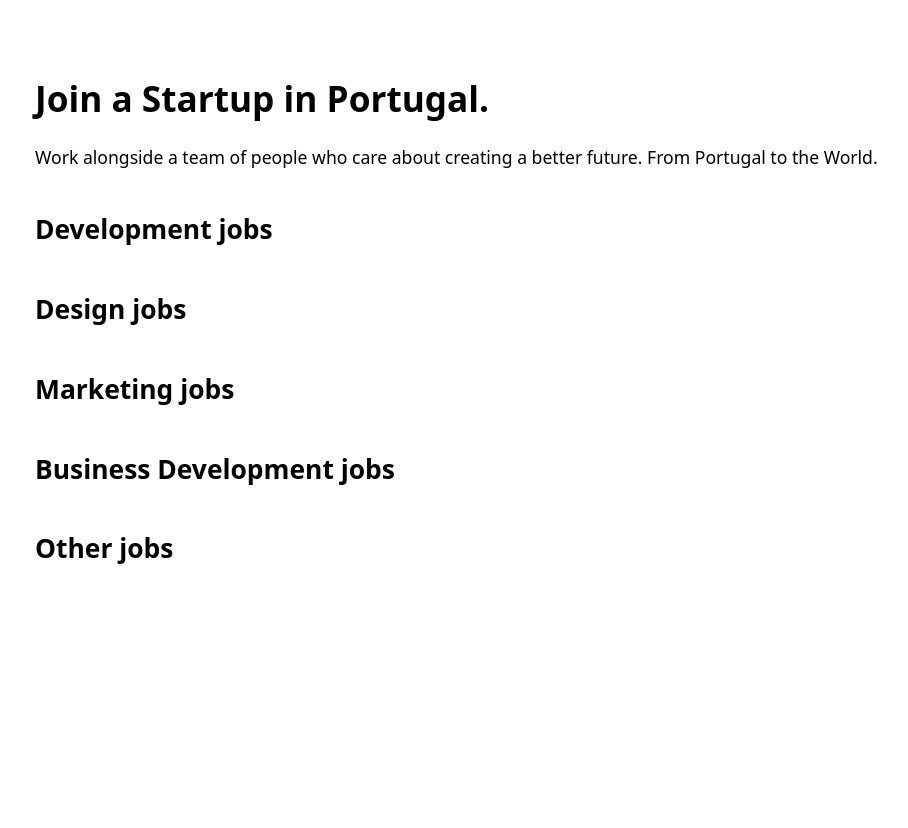
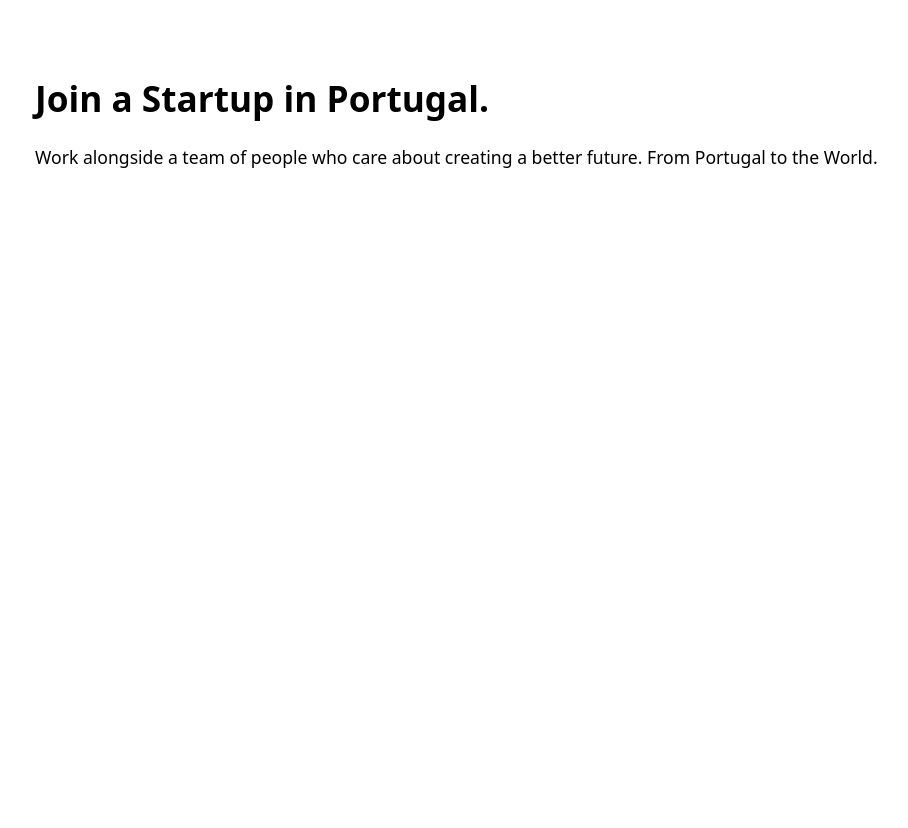
Before and after one commit to outono-org/fuzzboard.com, a Flask app: page / in a window 1280 px wide. Shown: the part 56-884 px from the top of the page, without its empty margins (155-1063 px from the left). After the commit the page ends 224 px from the top, so only its background shows below. Run offline with Flask 2, Linux system fonts and the light colour scheme; the visitor is signed in with stand-in values (Sample User, id 1); a database or web service that is not in the repository returns one stand-in record (values such as "Sample title").

Commit message:
Updated home view so categories without active entries dont show up

```diff
--- a/application/templates/home.html
+++ b/application/templates/home.html
@@ -14,7 +14,10 @@
 
         <!-- For em todas as categorias em vez de fazer o for em todos jobs. -->
 
-        <a class="category-header" href={{ url_for('main.category', category='development') }}><h2>Development jobs</h2></a>
+        {% if jobs|selectattr('category', 'equalto', 'development') |list|length %}
+        <a class="category-header" href="{{ url_for('main.category', category='development') }}"><h2>Development jobs</h2></a>
+        {% endif %}
+
         {% for job in jobs %}
             {% if job.category == "development" %}
                 <a href={{ job.url }} target="_blank">
@@ -33,8 +36,10 @@
             {% endif %}
         {% endfor %}
 
+        {% if jobs|selectattr('category', 'equalto', 'design') |list|length %}
+        <a class="category-header" href="{{ url_for('main.category', category='design') }}"><h2>Design jobs</h2></a>
+        {% endif %}
 
-        <a class="category-header" href={{ url_for('main.category', category='design') }}><h2>Design jobs</h2></a>
         {% for job in jobs %}
             {% if job.category == "design" %}
                 <a href={{ job.url }} target="_blank">
@@ -53,7 +58,10 @@
             {% endif %}
         {% endfor %}
 
-        <a class="category-header" href={{ url_for('main.category', category='marketing') }}><h2>Marketing jobs</h2></a>
+        {% if jobs|selectattr('category', 'equalto', 'marketing') |list|length %}
+            <a class="category-header" href="{{ url_for('main.category', category='marketing') }}"><h2>Marketing jobs</h2></a>
+        {% endif %}
+
         {% for job in jobs %}
             {% if job.category == "marketing" %}
                 <a href={{ job.url }} target="_blank">
@@ -72,7 +80,10 @@
             {% endif %}
         {% endfor %}
 
-        <a class="category-header" href={{ url_for('main.category', category='business development') }}><h2>Business Development jobs</h2></a>
+        {% if jobs|selectattr('category', 'equalto', 'business development') |list|length %}
+        <a class="category-header" href="{{ url_for('main.category', category='business development') }}"><h2>Business Development jobs</h2></a>
+        {% endif %}
+
         {% for job in jobs %}
             {% if job.category == "business development" %}
                 <a href={{ job.url }} target="_blank">
@@ -91,7 +102,10 @@
             {% endif %}
         {% endfor %}
 
-        <a class="category-header" href={{ url_for('main.category', category='other') }}><h2>Other jobs</h2></a>
+        {% if jobs|selectattr('category', 'equalto', 'other') |list|length %}
+            <a class="category-header" href="{{ url_for('main.category', category='other') }}"><h2>Other jobs</h2></a>
+        {% endif %}
+
         {% for job in jobs %}
             {% if job.category == "other" %}
 
```
Lines whose indentation alone changed are shown as unchanged.
